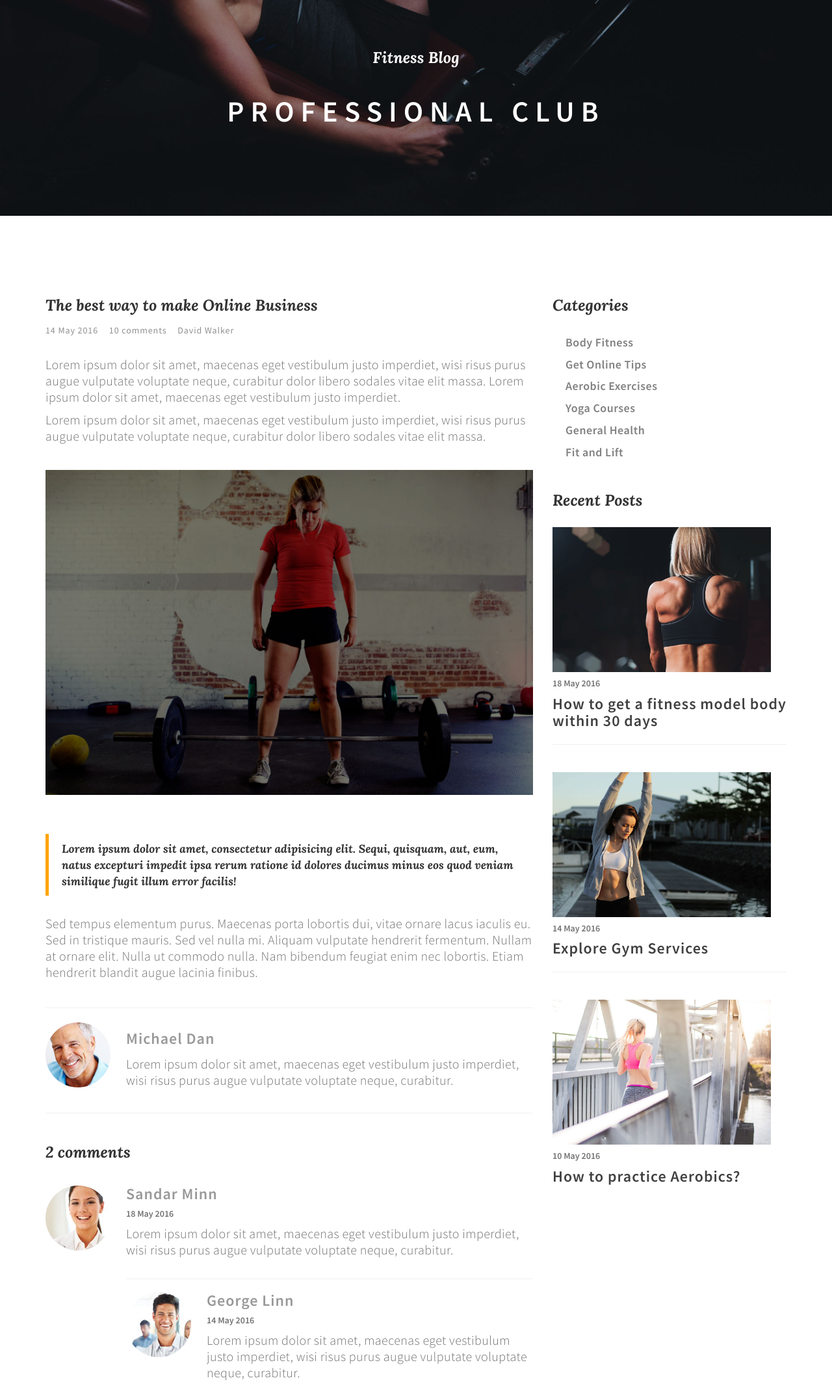
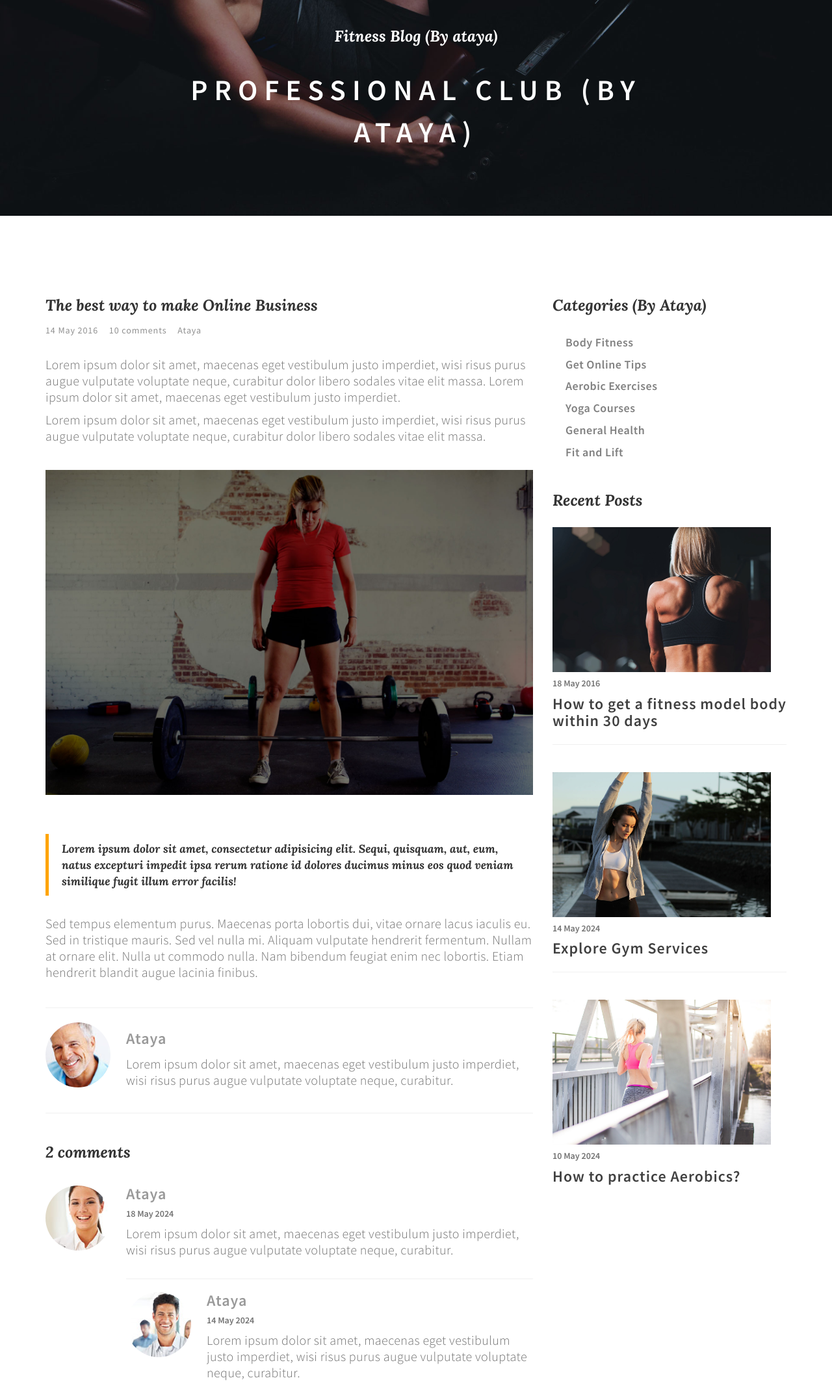
Before and after one commit to atayap/Project1, a plain HTML site: page blog-single.html in a window 1280 px wide. Shown: the part 160-2297 px from the top of the page at 65% size. Drawn offline with Linux system fonts and the light colour scheme.

Commit message:
gua edit

```diff
--- a/blog-single.html
+++ b/blog-single.html
@@ -70,8 +70,8 @@ http://www.templatemo.com/tm-487-fitness
 		<div class="row">
 
 			<div class="col-md-offset-2 col-md-8 col-sm-12">
-				<h3 class="wow bounceIn" data-wow-delay="0.9s">Fitness Blog</h3>
-				<h1 class="wow fadeInUp" data-wow-delay="1.6s">Professional Club</h1>
+				<h3 class="wow bounceIn" data-wow-delay="0.9s">Fitness Blog (By ataya)</h3>
+				<h1 class="wow fadeInUp" data-wow-delay="1.6s">Professional Club (By Ataya)</h1>
 			</div>
 
 
@@ -92,7 +92,7 @@ http://www.templatemo.com/tm-487-fitness
                 	<h3>The best way to make Online Business</h3>
 					<span class="meta-date"><a href="#">14 May 2016</a></span>
 					<span class="meta-comments"><a href="#blog-comments">10 comments</a></span>
-					<span class="meta-author"><a href="#blog-author">David Walker</a></span>
+					<span class="meta-author"><a href="#blog-author">Ataya</a></span>
 					<div class="blog-clear"></div>
 					<p>Lorem ipsum dolor sit amet, maecenas eget vestibulum justo imperdiet, wisi risus purus augue vulputate voluptate neque, curabitur dolor libero sodales vitae elit massa. Lorem ipsum dolor sit amet, maecenas eget vestibulum justo imperdiet.</p>
 					<p>Lorem ipsum dolor sit amet, maecenas eget vestibulum justo imperdiet, wisi risus purus augue vulputate voluptate neque, curabitur dolor libero sodales vitae elit massa.</p>
@@ -115,7 +115,7 @@ http://www.templatemo.com/tm-487-fitness
 							<a href="#"><img src="images/blog-author.jpg" class="img-responsive img-circle" alt="blog"></a>
 						</div>
 						<div class="media-body">
-							<h4 class="media-heading">Michael Dan</h4>
+							<h4 class="media-heading">Ataya</h4>
 							<p>Lorem ipsum dolor sit amet, maecenas eget vestibulum justo imperdiet, wisi risus purus augue vulputate voluptate neque, curabitur.</p>
 						</div>
 					</div>
@@ -128,16 +128,16 @@ http://www.templatemo.com/tm-487-fitness
 								<img src="images/comment1.jpg" class="img-responsive img-circle" alt="blog">
 							</div>
 							<div class="media-body">
-								<h4 class="media-heading">Sandar Minn</h4>
-								<h5>18 May 2016</h5>
+								<h4 class="media-heading">Ataya</h4>
+								<h5>18 May 2024</h5>
 								<p>Lorem ipsum dolor sit amet, maecenas eget vestibulum justo imperdiet, wisi risus purus augue vulputate voluptate neque, curabitur.</p>
 									<div class="media">
 							<div class="media-object pull-left">
 								<img src="images/comment2.jpg" class="img-responsive img-circle" alt="blog">
 							</div>
 							<div class="media-body">
-								<h4 class="media-heading">George Linn</h4>
-								<h5>14 May 2016</h5>
+								<h4 class="media-heading">Ataya</h4>
+								<h5>14 May 2024</h5>
 								<p>Lorem ipsum dolor sit amet, maecenas eget vestibulum justo imperdiet, wisi risus purus augue vulputate voluptate neque, curabitur.</p>
 							</div>
 						</div>
@@ -168,7 +168,7 @@ http://www.templatemo.com/tm-487-fitness
 			<div class="col-md-4 col-sm-5 wow fadeInUp" data-wow-delay="1.3s">
 
             	<div class="blog-categories">
-					<h3>Categories</h3>
+					<h3>Categories (By Ataya)</h3>
 						<li><a href="#">Body Fitness</a></li>
 						<li><a href="#">Get Online Tips</a></li>
 						<li><a href="#">Aerobic Exercises</a></li>
@@ -194,7 +194,7 @@ http://www.templatemo.com/tm-487-fitness
 								<a href="#"><img src="images/blog-thumb2.jpg" class="img-responsive" alt="blog"></a>
 							</div>
 							<div class="media-body">
-								<h5>14 May 2016</h5>
+								<h5>14 May 2024</h5>
 								<h4 class="media-heading"><a href="#">Explore Gym Services</a></h4>
 							</div>
 						</div>
@@ -203,7 +203,7 @@ http://www.templatemo.com/tm-487-fitness
 								<a href="#"><img src="images/blog-thumb3.jpg" class="img-responsive" alt="blog"></a>
 							</div>
 							<div class="media-body">
-								<h5>10 May 2016</h5>
+								<h5>10 May 2024</h5>
 								<h4 class="media-heading"><a href="#">How to practice Aerobics?</a></h4>
 							</div>
 						</div>
@@ -254,9 +254,9 @@ http://www.templatemo.com/tm-487-fitness
 			<div class="clearfix"></div>
 
 			<div class="col-md-12 col-sm-12">
-				<p class="copyright-text">Copyright &copy; 2016 Your Company
+				<p class="copyright-text">Copyright &copy; 2024 Ataya Fikri
 
-                    | Design: <a rel="nofollow" href="http://www.templatemo.com/page/1" target="_parent">Templatemo</a></p>
+                    | Ataya: <a rel="nofollow" href="https://atayap.github.io/atayafikriport/index.html" target="_parent">Ataya</a></p>
 			</div>
 
 		</div>
```
Also changed, not shown: index.html (+4 -4 lines).
